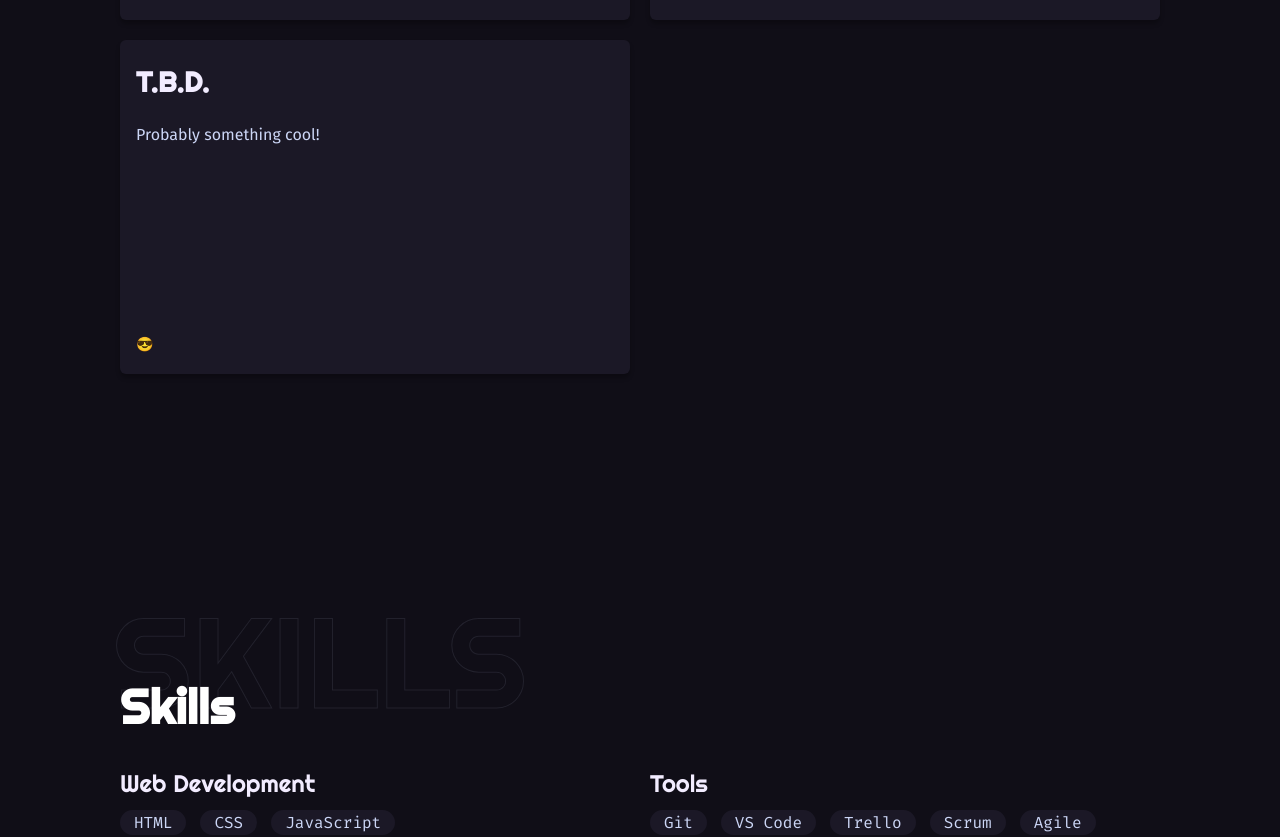
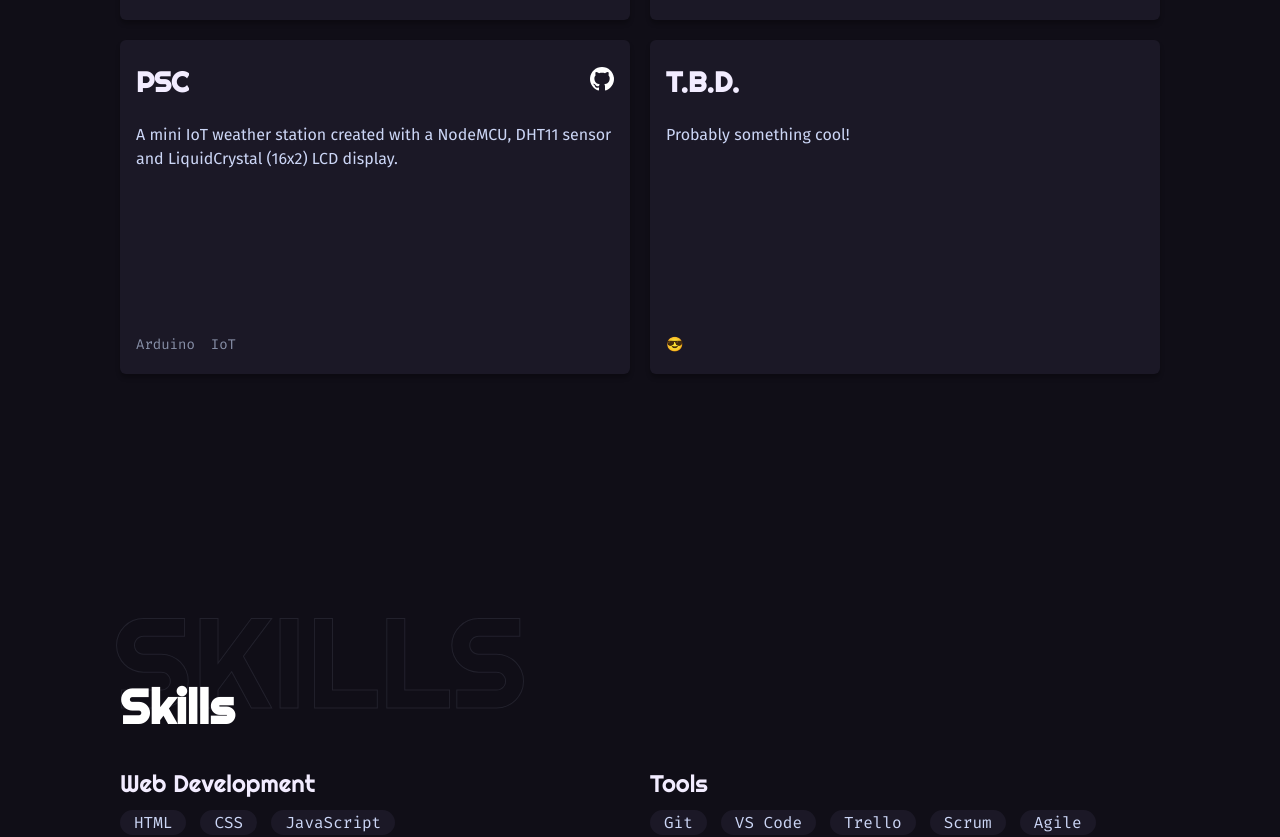
Before and after one commit to KahKitZheng/Portfolio, a React (Create React App) app: page / in a window 1280 px wide. Shown: the part 1448-2285 px from the top of the page. Built offline with nearby package versions, Linux system fonts and the light colour scheme.

Commit message:
Feature: Added PSC to projects

```diff
--- a/src/constants/projects.json
+++ b/src/constants/projects.json
@@ -12,6 +12,12 @@
     "tags": ["React", "Styled-Components", "Spotify-API", "Express"]
   },
   {
+    "title": "PSC",
+    "description": "A mini IoT weather station created with a NodeMCU, DHT11 sensor and LiquidCrystal (16x2) LCD display.",
+    "link": "https://github.com/kahkitzheng/psc",
+    "tags": ["Arduino", "IoT"]
+  },
+  {
     "title": "",
     "description": "",
     "link": "",
--- a/src/styles/components/_card.scss
+++ b/src/styles/components/_card.scss
@@ -35,12 +35,10 @@
   }
 
   &__tags {
-    margin: 0;
     display: flex;
     flex-wrap: wrap;
-
     white-space: nowrap;
-    margin-top: 1rem;
+    margin: 1rem 0 0 0;
   }
 
   &__tag {
```
